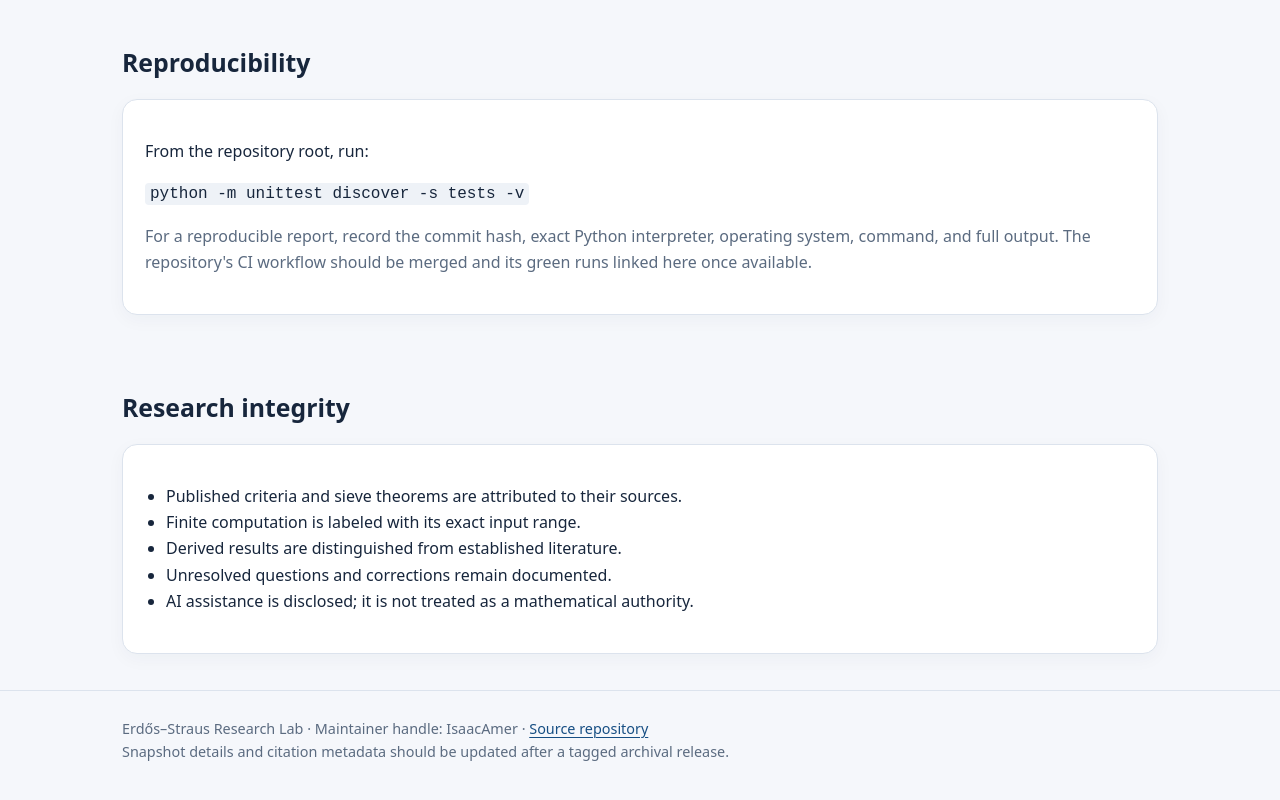
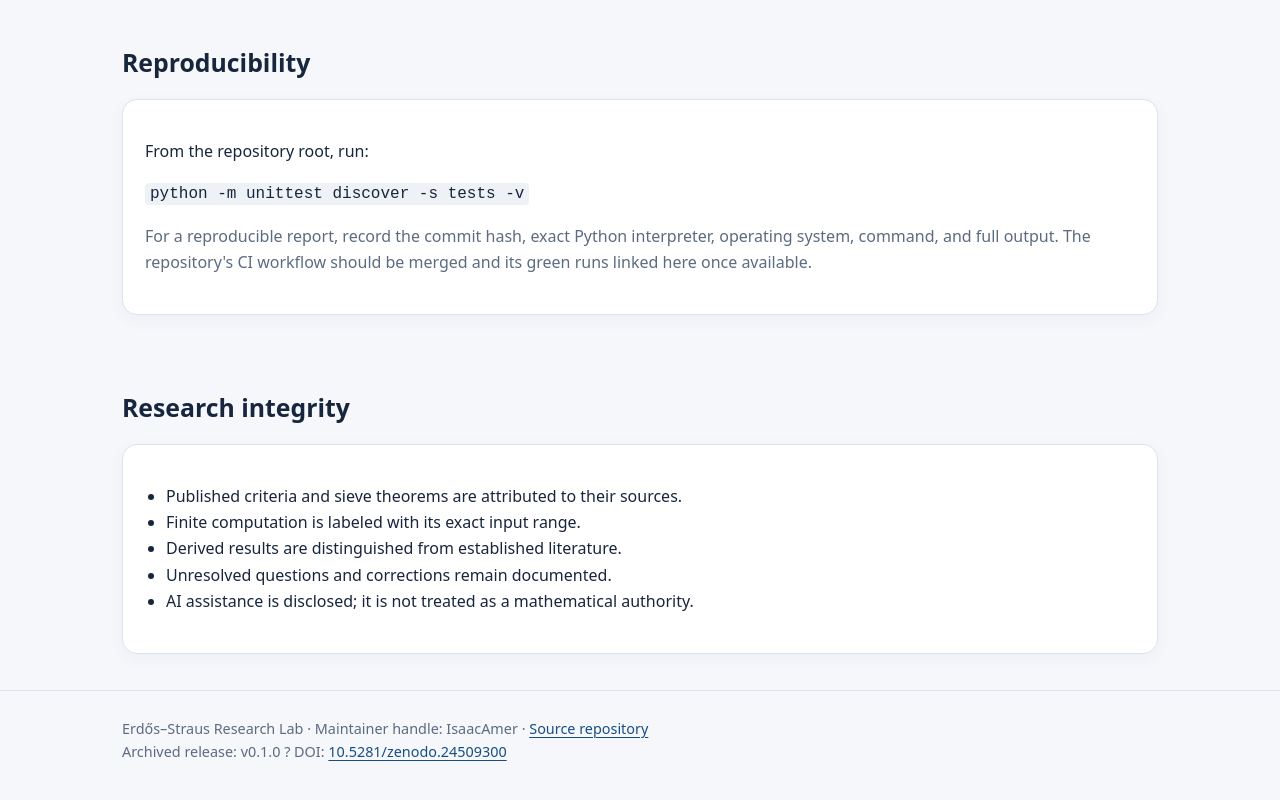
Before and after one commit to IsaacAmer/erdos-straus-research, a plain HTML site: page docs/index.html in a window 1280 px wide. Shown: the part 1853-2653 px from the top of the page. Drawn offline with Linux system fonts and the light colour scheme.

Commit message:
Record Zenodo DOI 10.5281/zenodo.24509300 for v0.1.0 release

```diff
--- a/docs/index.html
+++ b/docs/index.html
@@ -39,5 +39,5 @@
 <section class="section"><h2>Reproducibility</h2><div class="card"><p>From the repository root, run:</p><pre><code>python -m unittest discover -s tests -v</code></pre><p class="muted">For a reproducible report, record the commit hash, exact Python interpreter, operating system, command, and full output. The repository's CI workflow should be merged and its green runs linked here once available.</p></div></section>
 <section class="section"><h2>Research integrity</h2><div class="card"><ul><li>Published criteria and sieve theorems are attributed to their sources.</li><li>Finite computation is labeled with its exact input range.</li><li>Derived results are distinguished from established literature.</li><li>Unresolved questions and corrections remain documented.</li><li>AI assistance is disclosed; it is not treated as a mathematical authority.</li></ul></div></section>
 </main>
-<footer class="footer"><div class="wrap">Erdős–Straus Research Lab · Maintainer handle: IsaacAmer · <a href="https://github.com/IsaacAmer/erdos-straus-research">Source repository</a><br>Snapshot details and citation metadata should be updated after a tagged archival release.</div></footer>
+<footer class="footer"><div class="wrap">Erdős–Straus Research Lab · Maintainer handle: IsaacAmer · <a href="https://github.com/IsaacAmer/erdos-straus-research">Source repository</a><br>Archived release: v0.1.0 ? DOI: <a href="https://doi.org/10.5281/zenodo.24509300">10.5281/zenodo.24509300</a></div></footer>
 </body></html>
```
Also changed, not shown: 1 other file.
